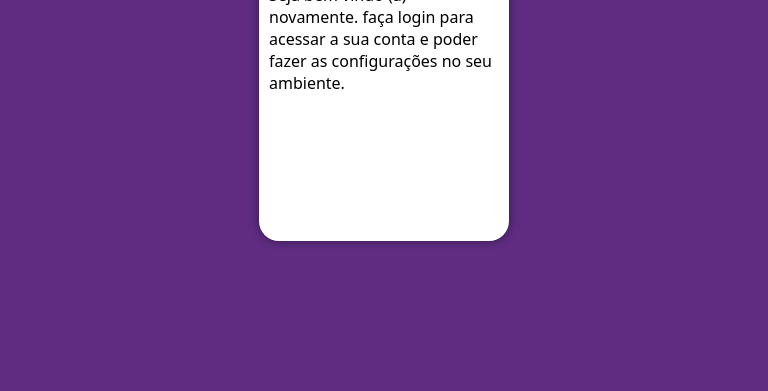
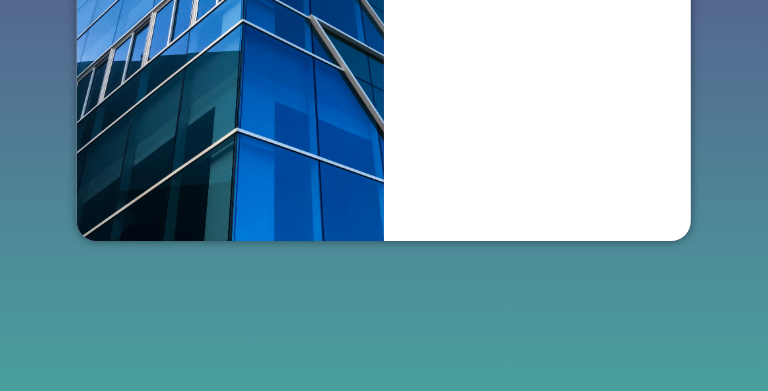
Before and after one commit to NoelyGangello/projeto-login, a plain HTML site: page index.html in a window 768 px wide. Shown: the part 409-800 px from the top of the page. Drawn offline with Linux system fonts and the light colour scheme.

Commit message:
media query para outras telas

```diff
--- /dev/null
+++ b/estilo/media-query.css
@@ -0,0 +1,43 @@
+
+
+@media screen and ( min-width:768px ) and ( max-width:992px ) {
+   body {
+      background-image: linear-gradient( to top, #49a09d, #5f2c82 );
+   }
+
+   section#login {
+      width: 80vw;
+   }
+
+   section#login > div#imagem {
+      float: left;
+      width: 30%;
+      height: 100%;
+   }
+
+   section#login > div#formulario {
+      float: right;
+      width: 70%;
+   }
+
+   @media screen and ( min-width: 992px ) {
+      body {
+         background-image: linear-gradient( to top, #49a09d, #5f2c82 );
+      }
+
+      section#login {
+         width: 950px;
+      }
+   }
+
+   section#login > div#imagem {
+      float: left;
+      width: 50%;
+      height: 100%;
+   }
+
+   section#login > div#formulario {
+      float: right;
+      width: 50%;
+   }
+}
--- a/estilo/style.css
+++ b/estilo/style.css
@@ -39,6 +39,9 @@ section#login {
    transform: translate( -50%, -50% );
    overflow: hidden;
    box-shadow: 0px 0px 10px rgba(0, 0, 0, 0.461);
+
+   transition: width .3s, heigth .3s;
+   transition-timing-function: ease;
 }
 
 section#login > div#imagem {
--- a/index.html
+++ b/index.html
@@ -6,6 +6,7 @@
    <meta charset="UTF-8">
    <meta name="viewport" content="width=device-width, initial-scale=1.0">
    <link rel="stylesheet" href="estilo/style.css">
+   <link rel="stylesheet" href="estilo/media-query.css">
    <title>login</title>
 </head>
 <body>
```
